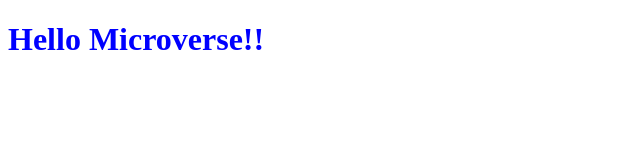
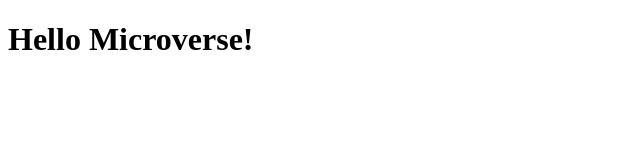
Before and after one commit to derrick1451/Hello-microverse, a plain HTML site: page index.html in a window 1280 px wide. Shown: the whole page, without its empty margins (0-640 px from the left). Drawn offline with Linux system fonts and the light colour scheme.

Commit message:
Add html file

```diff
--- a/index.html
+++ b/index.html
@@ -4,10 +4,9 @@
     <meta charset="UTF-8">
     <meta http-equiv="X-UA-Compatible" content="IE=edge">
     <meta name="viewport" content="width=device-width, initial-scale=1.0">
-    <link rel="stylesheet" href="style.css">
-    <title>Hello-microverse</title>
+    <title>Hello Microverse</title>
 </head>
 <body>
-   <h1 class="heading">Hello Microverse!!</h1>
+    <h1>Hello Microverse!</h1>
 </body>
 </html>
```
